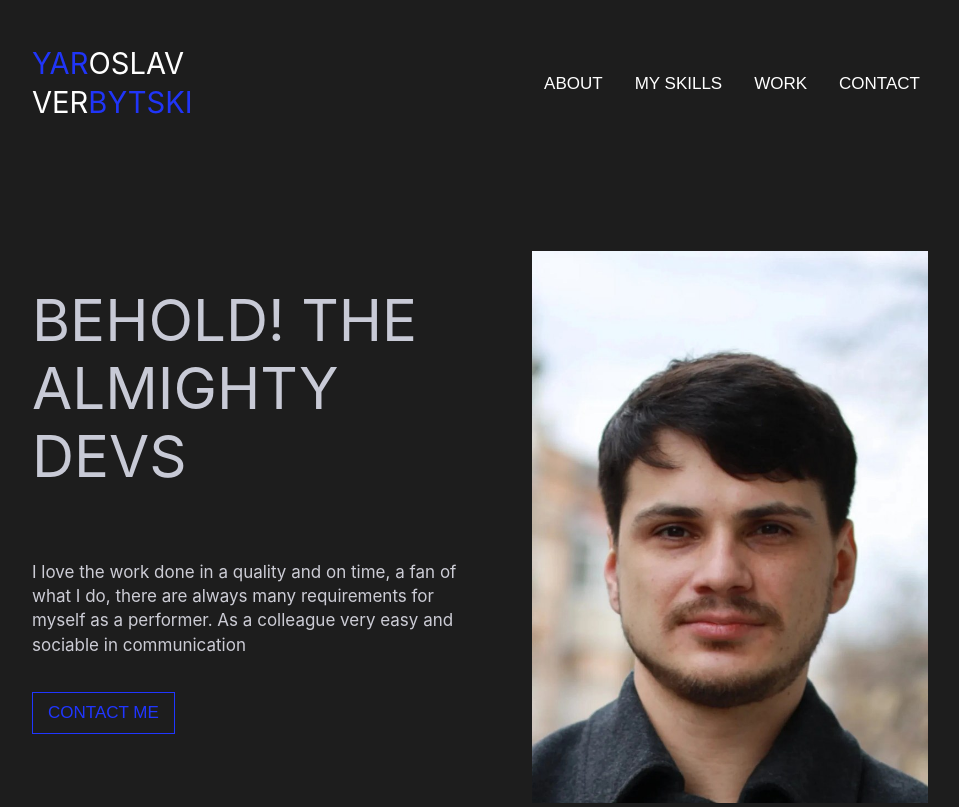
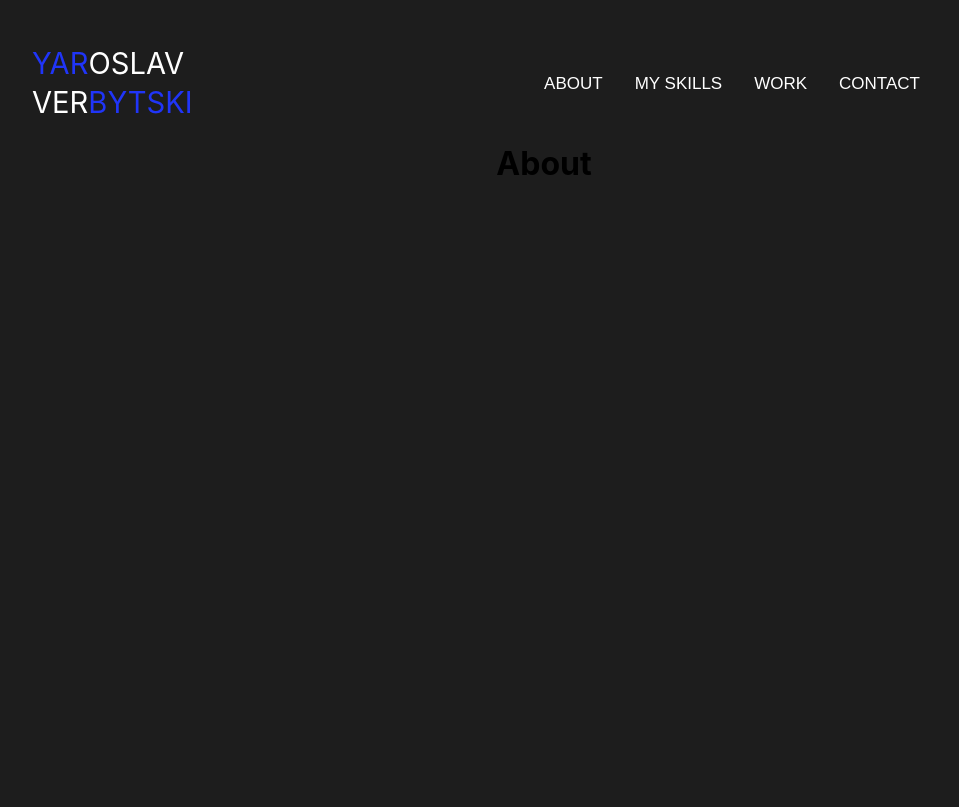
Before and after one commit to nikolasdelunko/YV, a React (Create React App) app: page /about in a window 1280 px wide. Shown: the whole page, without its empty margins (96-1055 px from the left). Built offline with nearby package versions, Linux system fonts and the light colour scheme.

Commit message:
add router

```diff
--- a/src/App.js
+++ b/src/App.js
@@ -1,15 +1,17 @@
 import './App.css';
+import React from "react";
 import Navbar from './components/Navbar/Navbar';
 import Modal from './components/Modal/Modal'
 import {useSelector} from "react-redux"
-import Main from './pages/Main/Main'
+
+import AppRoutes from './routes/AppRoutes'
 
 function App() {
   const burger = useSelector((state) => state.helpers.burger)
   return (
     <div className="App">
     <Navbar />
-    {burger ? <Modal /> : <Main /> }
+    {burger ? <Modal /> : <AppRoutes /> }
     </div>
   );
 }
--- a/src/components/Navbar/Navbar.js
+++ b/src/components/Navbar/Navbar.js
@@ -6,6 +6,7 @@ import MenuIcon from '@mui/icons-material/Menu';
 import CloseIcon from '@mui/icons-material/Close';
 import {useDispatch, useSelector} from "react-redux"
 import {openBurger} from '../../store/helpers/helpersSlice'
+import {Link} from 'react-router-dom'
 
 
 
@@ -23,6 +24,7 @@ export default function Navbar() {
   return (
     <Box className={classes.navbar}>
      <Box 	className={burger ? classes.logoMenu : classes.logo}>
+     <Link  to={'/'} className={classes.linkName}>
         <Box className={classes.nameBox}>
         <Typography variant="h5" component="h2"  className={classes.nameFirst}>
         Yar
@@ -39,10 +41,13 @@ export default function Navbar() {
         bytski
         </Typography>
         </Box>
+        </Link>
      </Box>
      <Box className={classes.dtButtons}>
      <Stack spacing={2} direction="row">
+     <Link  to={'/about'} className={classes.link}>
       <Button className={classes.btnHover} variant="text">about</Button>
+      </Link>
       <Button className={classes.btnHover} variant="text">my skills</Button>
       <Button className={classes.btnHover} variant="text">work</Button>
       <Button className={classes.btnHover} variant="text">contact</Button>
--- a/src/components/Navbar/Style.js
+++ b/src/components/Navbar/Style.js
@@ -23,6 +23,7 @@ navbar: {
 },
 nameBox: {
     display: 'flex',
+    textDecoration: 'none'
 },
 subname: {
     display: 'flex',
@@ -69,5 +70,12 @@ btnHover: {
       color: "#FF2055 !important",
       background: '#00000000 !important',
     }
-  }
+  },
+  link: {
+    display: 'flex',
+    textDecoration: 'none'
+  },
+  linkName: {
+    textDecoration: 'none'
+  },
 }))
--- a/src/pages/Main/Main.js
+++ b/src/pages/Main/Main.js
@@ -2,7 +2,6 @@ import React from 'react'
 import {Box} from '@mui/material'
 import {useStyles} from './Style'
 import Header from '../../components/Header/Header'
-
 
 
 export default function Main() {
--- /dev/null
+++ b/src/routes/AppRoutes.js
@@ -0,0 +1,16 @@
+import React from 'react'
+import {Route, Routes} from 'react-router-dom'
+import Main from './../pages/Main/Main'
+import About from './../pages/About/About';
+
+
+const AppRoutes = () => {
+	return (
+		<Routes>
+			<Route path="/" element={<Main/>}/>
+			<Route path="/about" element={<About/>}/>
+		</Routes>
+	)
+}
+
+export default AppRoutes
```
